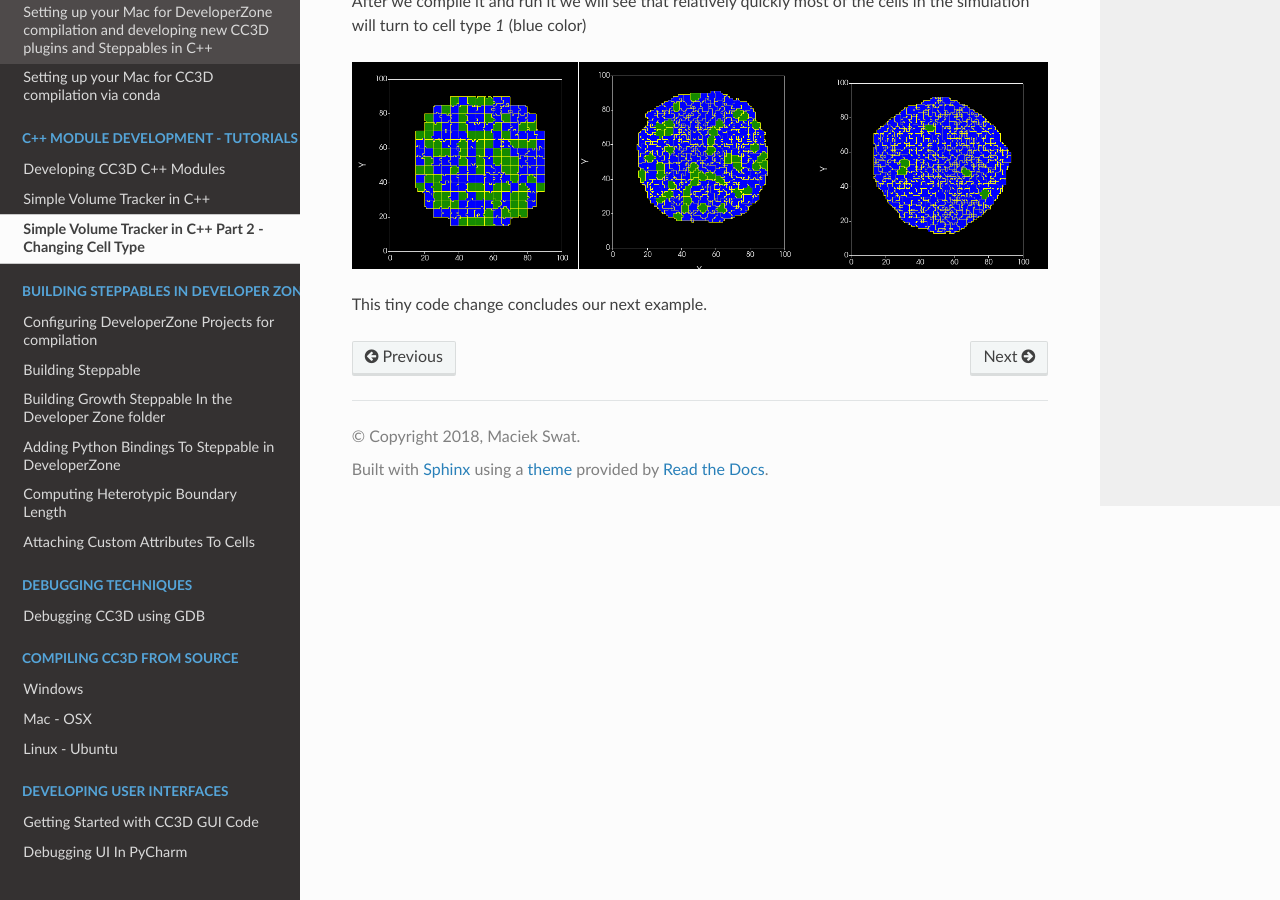
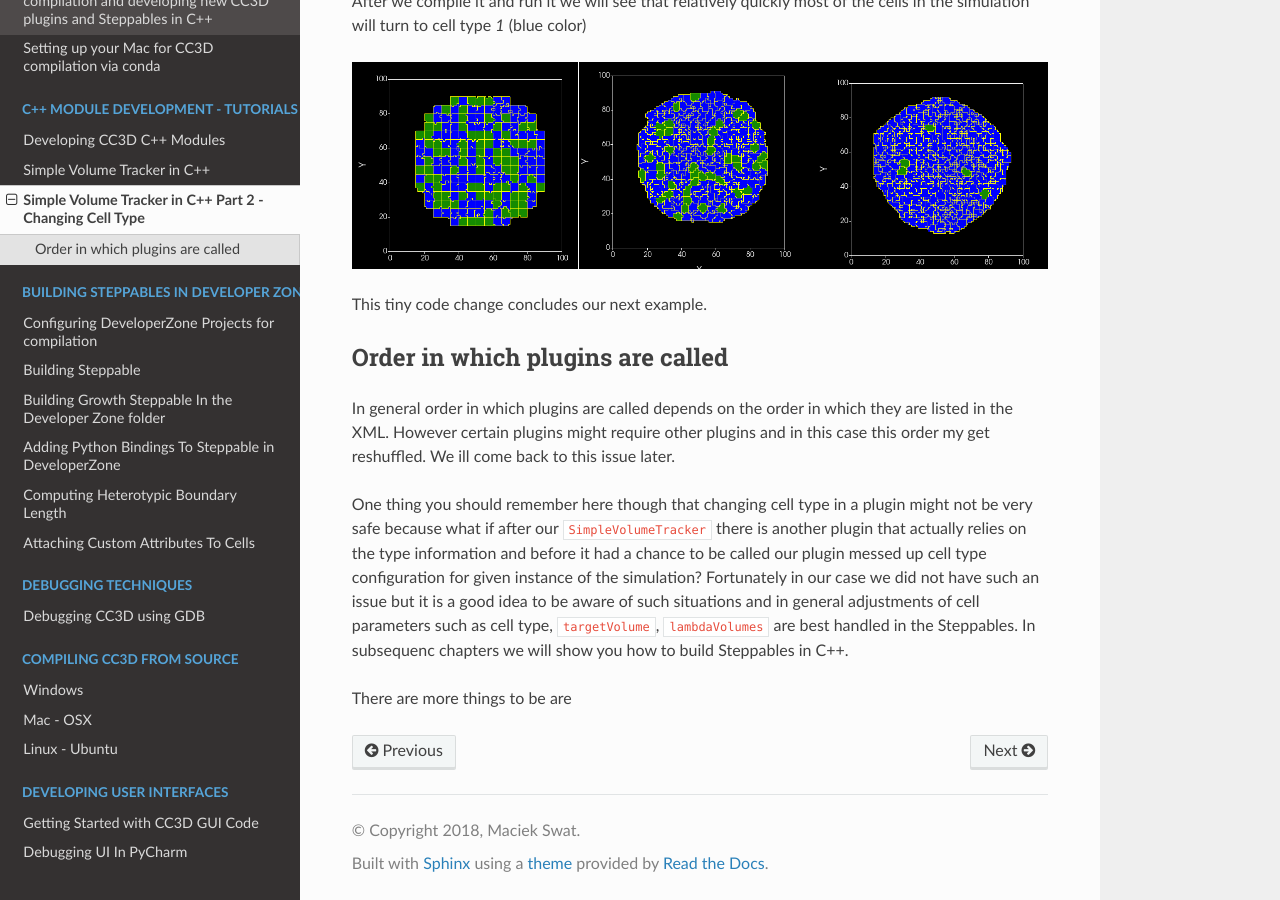
Before and after one commit to CompuCell3D/CompuCell3DDevelopersManual, a Sphinx documentation site: the page built from docs/developing_simple_volume_tracker_plugin_part_2.rst, in a window 1280 px wide and 900 px high, scrolled down 777 px. Built offline with Sphinx 7.4.7 and the Read the Docs theme 2.0.0, drawn with Linux system fonts in a browser that asks for light colours.

Commit message:
added more text to the part 2 of the SimpleVolumeTracker exercise

```diff
--- a/docs/developing_simple_volume_tracker_plugin_part_2.rst
+++ b/docs/developing_simple_volume_tracker_plugin_part_2.rst
@@ -31,4 +31,14 @@ After we compile it and run it we will see that relatively quickly most of the c
 
 This tiny code change concludes our next example.
 
+
+Order in which plugins are called
+---------------------------------
+
+In general order in which plugins are called depends on the order in which they are listed in the XML. However certain plugins might require other plugins and in this case this order my get reshuffled. We ill come back to this issue later.
+
+One thing you should remember here though that changing cell type in a plugin might not be very safe because what if after our ``SimpleVolumeTracker`` there is another plugin that actually relies on the type information and before it had a chance to be called our plugin messed up cell type configuration for given instance of the simulation? Fortunately in our case we did not have such an issue but it is a good idea to be aware of such situations and in general adjustments of cell parameters such as cell type, ``targetVolume``, ``lambdaVolumes`` are best handled in the Steppables. In subsequenc chapters we will show you how to build Steppables in C++.
+
+There are more things to be are
+
 .. |svp_004a| image:: images/simple_volume_tracker_004a.png
```
